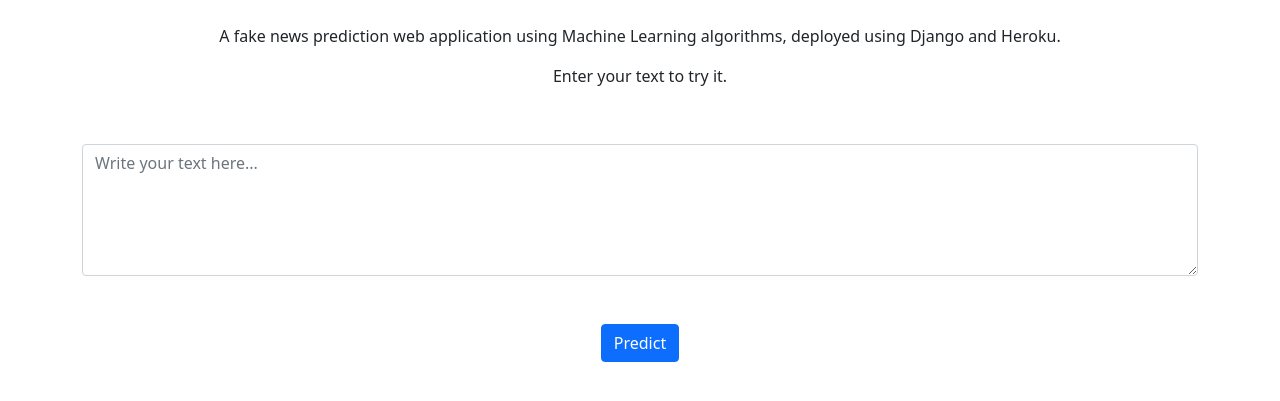
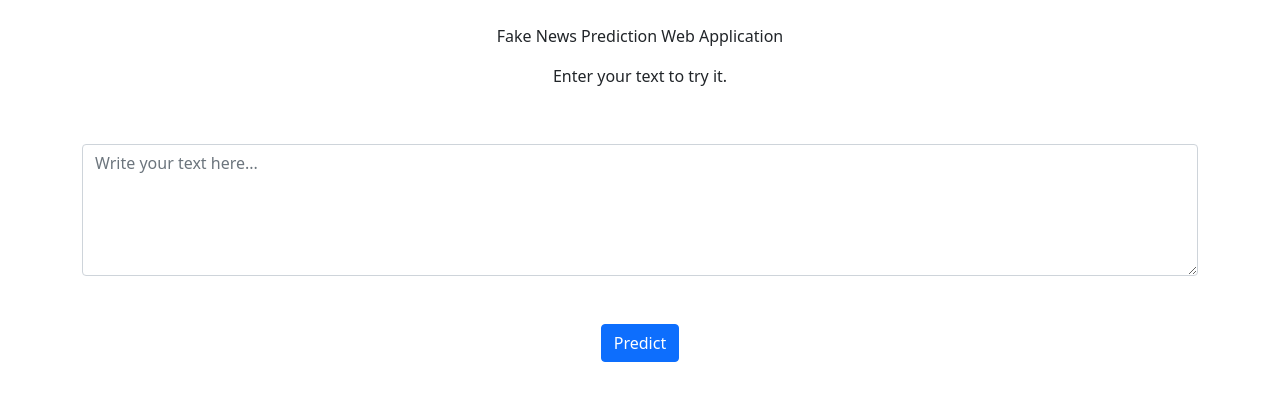
Before and after one commit to ramyasrikanth/FAKE-NEWS-DETECTOR, a Flask app: page / in a window 1280 px wide. Shown: the part 56-457 px from the top of the page. Run offline with Flask 2, Linux system fonts and the light colour scheme; parts of the project's set-up code (start-up, migrations or seed data) failed here and were passed over; some libraries are stand-ins or nearby versions.

Commit message:
Update index.html

```diff
--- a/templates/index.html
+++ b/templates/index.html
@@ -24,7 +24,7 @@
 			</button>
 			<div class="nav navbar-nav navbar-right" id="navbarNavAltMarkup">
 				<div class="navbar-nav">
-					<a class="nav-link" target="_blank" href="https://github.com/ramyasrikanth/FAKE_NEWS_DETECTOR">Code Source</a>
+					<a class="nav-link" target="_blank" href="https://github.com/ramyasrikanth/FAKE-NEWS-DETECTOR">Code Source</a>
 				</div>
 			</div>
 		</div>
@@ -32,7 +32,7 @@
 
 
 	<br>
-	<p style=text-align:center>A fake news prediction web application using Machine Learning algorithms, deployed using Django and Heroku. </p>
+	<p style=text-align:center> Fake News Prediction Web Application </p>
 	<p style=text-align:center>Enter your text to try it.</p>
 	<br>
 	<div class='container'>
```
